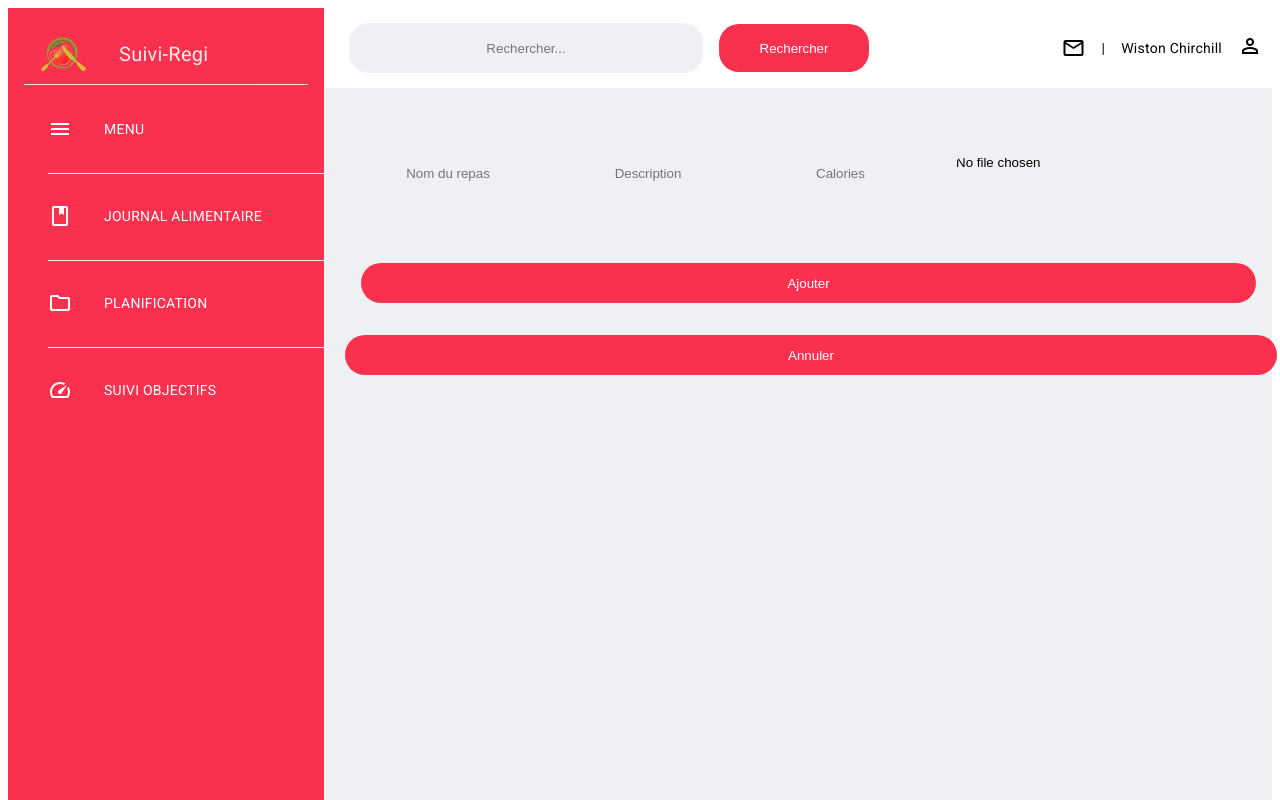
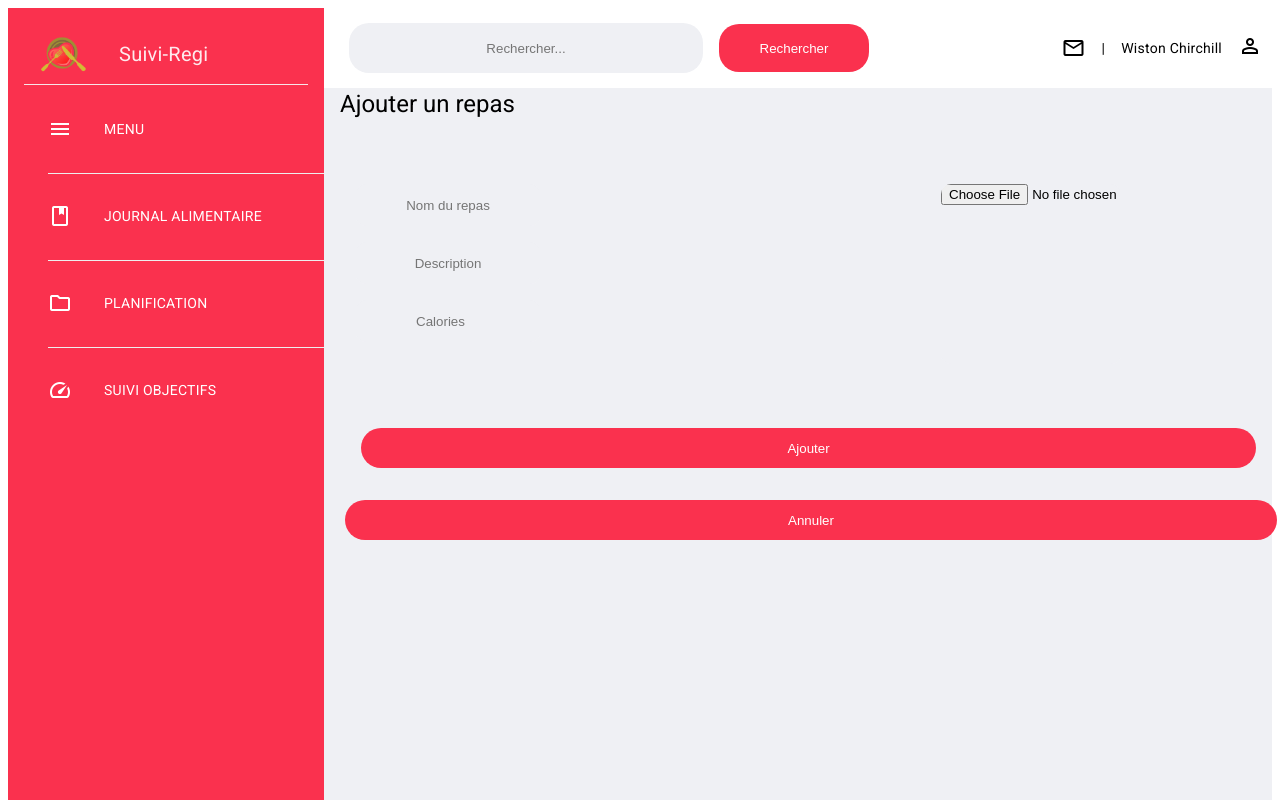
Before and after one commit to ibrahim10sy/SuiviRegime-App, an Angular app: page /addRepas in a window 1280 px wide. Shown: the top 800 px of the page. Built offline with nearby package versions, Linux system fonts and the light colour scheme; what ngx-pagination would draw is missing.

Commit message:
commit apres ogbjectif

```diff
--- a/src/app/add-repas/add-repas.component.css
+++ b/src/app/add-repas/add-repas.component.css
@@ -37,19 +37,45 @@ input, select, option:focus{
     background-color: #CCCE32;
   }
 
-.img {
-    /* display: flex;
-    flex-direction: column; */
-    align-items: center;
-    margin-bottom: 20px;
+
+#image{
+  height:180px;
+}
+
+  .form-container {
+    display: flex;
+    justify-content: space-between;
+    width: 100%;
+    margin-bottom: 16px;
   }
 
-  /* .img input[type="file"] {
-    display: none;
-  } */
+  .input-container {
+    flex: 1;
+    display: flex;
+    flex-direction: column;
+    gap: 16px;
+  }
 
+  .input-field {
+    display: flex;
+    flex-direction: column;
+    gap: 4px;
+  }
 
+  .image-container {
+    flex: 1;
+    display: flex;
+    flex-direction: column;
+    align-items: center;
+    gap: 16px;
+  }
 
+  .image-preview img {
+    max-width: 100%;
+    max-height: 200px;
+  }
+
+/*
   .img input[type="file"]:focus + label {
     outline: 2px solid #3498db;
     outline-offset: -2px;
@@ -66,3 +92,4 @@ input, select, option:focus{
   .img input[type="file"]::file-selector-button {
     display: none;
   }
+   */
--- a/src/app/add-repas/add-repas.component.html
+++ b/src/app/add-repas/add-repas.component.html
@@ -1,4 +1,4 @@
-
+<!--
 <h1 mat-dialog-title id="titre"></h1>
 <div mat-dialog-content class="mat-typography">
 
@@ -21,4 +21,30 @@
   <div mat-dialog-actions>
     <button mat-button mat-dialog-close>Annuler</button>
   </div>
+</div> -->
+<h1 mat-dialog-title id="titre">Ajouter un repas</h1>
+<div mat-dialog-content class="mat-typography">
+  <form [formGroup]="repasForm" (ngSubmit)="onSubmit()">
+    <div class="form-container">
+      <div class="input-container">
+        <div class="input-field">
+          <input type="text" id="nom" formControlName="nom" placeholder="Nom du repas" required>
+        </div>
+        <div class="input-field">
+          <input type="text" id="description" formControlName="description" placeholder="Description" required>
+        </div>
+        <div class="input-field">
+          <input type="number" id="calories" formControlName="calories" placeholder="Calories" required>
+        </div>
+      </div>
+      <div class="image-container">
+        <input type="file" id="image" formControlName="image" accept="image/jpeg, image/png" (change)="ImageChange($event)">
+      </div>
+    </div>
+
+    <button mat-raised-button color="primary" type="submit" [disabled]="!repasForm.valid">Ajouter</button>
+  </form>
+  <div mat-dialog-actions>
+    <button mat-button mat-dialog-close>Annuler</button>
+  </div>
 </div>
--- a/src/app/liste-objectif/liste-objectif.component.css
+++ b/src/app/liste-objectif/liste-objectif.component.css
@@ -13,3 +13,9 @@ th {
 .container{
     margin : 1rem;
 }
+td button {
+    margin-left: 1rem;
+}
+button i {
+    background: red;
+}
--- a/src/app/liste-objectif/liste-objectif.component.html
+++ b/src/app/liste-objectif/liste-objectif.component.html
@@ -8,12 +8,18 @@
             <th>Description</th>
             <th>Calories</th>
             <th>Evolution</th>
+            <th>Action</th>
         </tr>
         <tr *ngFor="let liste of listeService">
             <td>{{liste.id}}</td>
             <td>{{liste.nom}}</td>
             <td>{{liste.description}}</td>
             <td>{{liste.caloriesCibler}}</td>
+            <td></td>
+            <td>
+                <button><i class='bx bxs-edit'></i></button>
+                <button (click)="supprimer(liste)"><i class='bx bxs-trash-alt'></i></button>
+            </td>
         </tr>
     </table>
 </div>
--- a/src/app/liste-objectif/liste-objectif.component.ts
+++ b/src/app/liste-objectif/liste-objectif.component.ts
@@ -16,6 +16,14 @@ export class ListeObjectifComponent implements OnInit {
 
   ngOnInit(){
     this.listeService= this.service.getObjectifs();
+    const storageLocal= localStorage.getItem('saveObjectif');
+    if(storageLocal){
+      this.listeService=JSON.parse(storageLocal);
+    }
+  }
+
+  supprimer(objet : Objectif){
+    this.service.supprimerObjectifs(objet);
   }
 
 }
--- a/src/app/services/objectif.service.ts
+++ b/src/app/services/objectif.service.ts
@@ -11,17 +11,25 @@ export class ObjectifService {
 
   constructor() { }
 
+  //sauve objectif
+  saveObjectif(){
+    localStorage.setItem('listeObjectif', JSON.stringify(this.listeObjectif));
+  }
    //methode permettant l'ajout d'une nouvelle instances
 
    ajoutObjectif(objectifs : Objectif){
     objectifs.id = this.idCount;
     this.listeObjectif.push(objectifs);
     this.idCount++;
+    this.saveObjectif();
   }
 
   //Réccuperation des listes des objectifs
 
   getObjectifs(){
+    // return this.listeObjectif;
+    let data : any = localStorage.getItem('listeObjectif');
+    this.listeObjectif = JSON.parse(data) || [];
     return this.listeObjectif;
   }
 
@@ -32,6 +40,7 @@ export class ObjectifService {
 
     if(ID !== -1) {
       this.listeObjectif.splice(ID, 1);
+      this.saveObjectif();
     }
   }
 }
--- a/src/app/suivi-objectifs/suivi-objectifs.component.ts
+++ b/src/app/suivi-objectifs/suivi-objectifs.component.ts
@@ -10,27 +10,30 @@ import { ObjectifService } from '../services/objectif.service';
 })
 export class SuiviObjectifsComponent {
 
-  newObjectifs = new Objectif(1,'','',0);
+  // newObjectifs = new Objectif(1,'','',0);
 
   objectifForm ! : FormGroup;
 
-  constructor(private formBuilder: FormBuilder, private ObjectifService : ObjectifService){}
+  constructor(private formBuilder: FormBuilder, private ObjectifService : ObjectifService){
 
-  ngOnInit(){
     this.objectifForm = this.formBuilder.group({
       id : [null],
       nom : ['', Validators.required],
       description : ['', Validators.required],
-      caloriesCibler : []
+      caloriesCibler : ['', Validators.required]
     })
+  }
+
+  ngOnInit(){
+
   }
 
   //la methode submit pour envoyer les données du formulaire
 
   onSubmit(){
     if(this.objectifForm.valid){
-      this.newObjectifs = this.objectifForm.value;
-      this.ObjectifService.ajoutObjectif(this.newObjectifs);
+      const newObjectifs = this.objectifForm.value as Objectif;
+      this.ObjectifService.ajoutObjectif(newObjectifs);
       this.objectifForm.reset();
     }
   }
--- a/src/index.html
+++ b/src/index.html
@@ -11,6 +11,7 @@
   <link rel="preconnect" href="https://fonts.gstatic.com">
   <link href="https://fonts.googleapis.com/css2?family=Roboto:wght@300;400;500&display=swap" rel="stylesheet">
   <link href="https://fonts.googleapis.com/icon?family=Material+Icons" rel="stylesheet">
+  <link rel="stylesheet" href="https://cdnjs.cloudflare.com/ajax/libs/boxicons/2.1.0/css/boxicons.min.css" integrity="sha512-pVCM5+SN2+qwj36KonHToF2p1oIvoU3bsqxphdOIWMYmgr4ZqD3t5DjKvvetKhXGc/ZG5REYTT6ltKfExEei/Q==" crossorigin="anonymous" referrerpolicy="no-referrer" />
 </head>
 <body class="mat-typography">
   <app-root></app-root>
```
